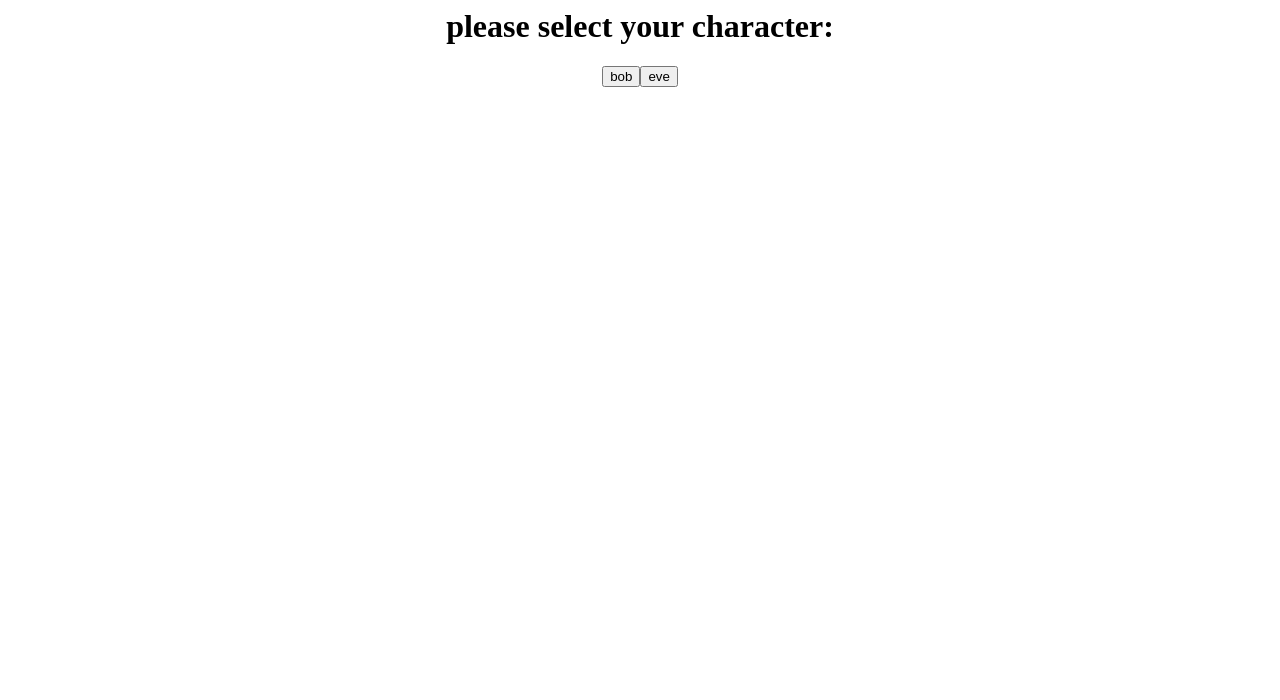
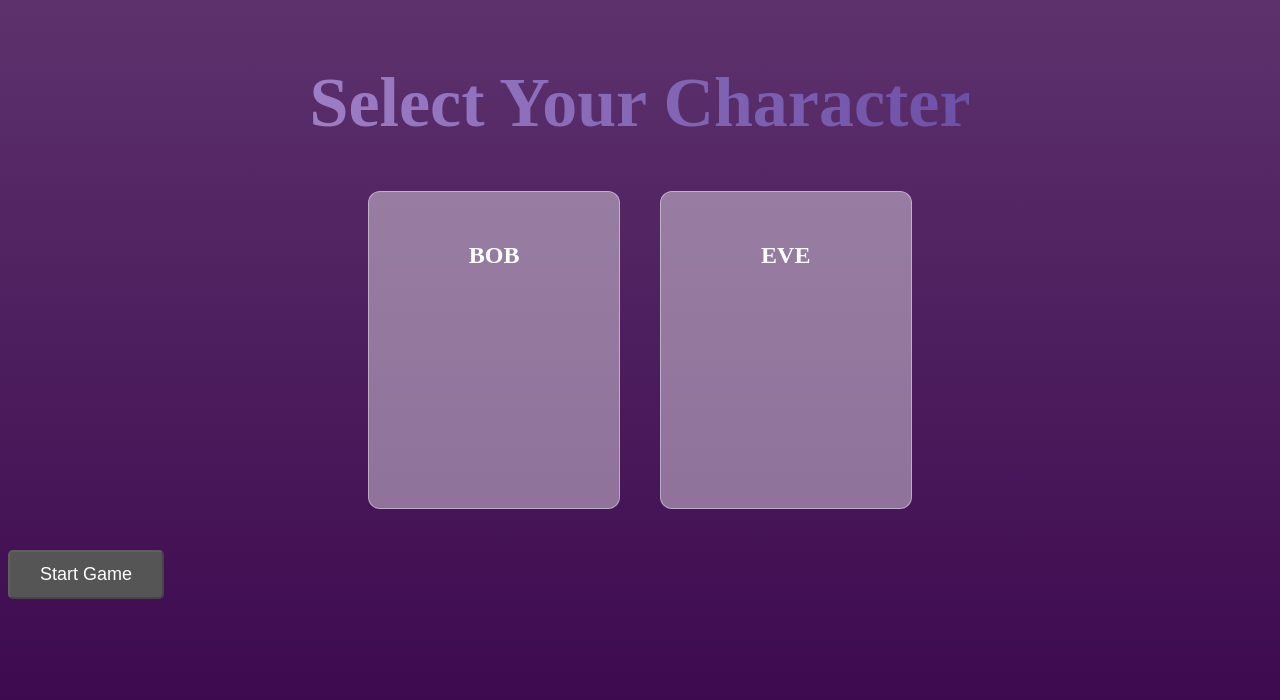
Before and after one commit to wennnu/quantum_communicator, a plain HTML site: page pages/character_select.html in a window 1280 px wide. Drawn offline with Linux system fonts and the light colour scheme.

Commit message:
added character.css character.js

```diff
--- a/pages/character_select.html
+++ b/pages/character_select.html
@@ -1,23 +1,19 @@
 <html>
   <head>
     <title>Quantum Hangman</title>
+    <link rel="stylesheet" href="./css/character.css">
+    <script src="./script/character.js" defer></script>
   </head>
   <body>
-    <div style="margin: auto">
-      <h1 style="text-align: center">please select your character:</h1>
-    </div>
-    <div style="display: flex; align-items: center; justify-content: center">
-      <button onclick="bob(), bob_next()">bob</button>
-      <button onclick="eve(), eve_next()">eve</button>
-    </div>
-    <script>"./main.js"</script>
-    <script>
-    function bob_next(){
-      window.location.href = 'bob.html';
-    }
-    function eve_next(){
-      window.location.href = 'eve.html';
-    }
-    </script>
+   <div>
+     <h1>Select Your Character</h1>
+   </div>
+   <div class="character-container">
+	   <div class="character-card"><h2>Bob</h2></div>
+	   <div class="character-card"><h2>Eve</h2></div>
+   </div>
+   <div>
+     <button id="start-button" class="start-button" disabled>Start Game</button>
+   </div>
   </body>
 </html>
--- /dev/null
+++ b/pages/css/character.css
@@ -0,0 +1,72 @@
+body {
+  min-height: 100vh;
+  background: linear-gradient(to bottom, #5d326c, #350048);
+}
+
+h1 {
+  color: transparent;
+  background-clip: text;
+  background-image: linear-gradient(to left, #553c9a, #b393d3);
+  display: flex;
+  justify-content: center;
+  font-size: 70px;
+  font-weight: 600;
+  margin-top: 5%;
+}
+
+.character-container {
+  display: flex;
+  justify-content: center;
+  align-items: center;
+  height: 40%;
+  gap: 40px;
+  margin: 40px 0;
+}
+
+.character-card {
+  align-items: center;
+  background-color: rgba(255, 255, 255, 0.4);
+  border: 1px solid rgba(255, 255, 255, 0.4);
+  border-radius: 12px;
+  display: flex;
+  flex-direction: column;
+  padding: 30px;
+  width: 15%;
+  height: 80%;
+  transition: 0.2s;
+}
+
+.character-card:hover {
+  border-color: #ff9800;
+  transform: scale(1.05);
+}
+
+.character-card.selected {
+  border-color: #4caf50;
+  background: #2e4d30;
+}
+
+.character-card h2 {
+  font-size: 24px;
+  font-weight: bold;
+  color: #fff;
+  margin-bottom: 10px;
+  text-transform: uppercase;
+}
+
+.start-button {
+  background-color: rgba(255, 255, 255, 0.4);
+  color: #fff;
+  display: flex;
+  padding: 12px 30px;
+  flex-direction: column;
+  justify-content: center;
+  font-size: 18px;
+  border-radius: 5px;
+  margin-top: 20px;
+}
+
+.start-button:disabled {
+  background-color: #555;
+  cursor: not-allowed;
+}
--- /dev/null
+++ b/pages/script/character.js
@@ -0,0 +1,18 @@
+const cards = document.querySelectorAll(".character-card");
+const start_button = document.getElementById("start-button");
+
+cards.forEach(card => {
+	card.addEventListener("click", () => {
+		cards.forEach(c => c.classList.remove("selected"));
+		card.classList.add("selected");
+		selectedCharacter = card.getAttribute("data-hero");
+		start_button.disabled = false;
+	});
+});
+
+
+start_button.addEventListener("click", () => {
+	if (selectedCharacter) {
+		alert("You selected ${selectedCharacter}$!");
+	}
+});
```
